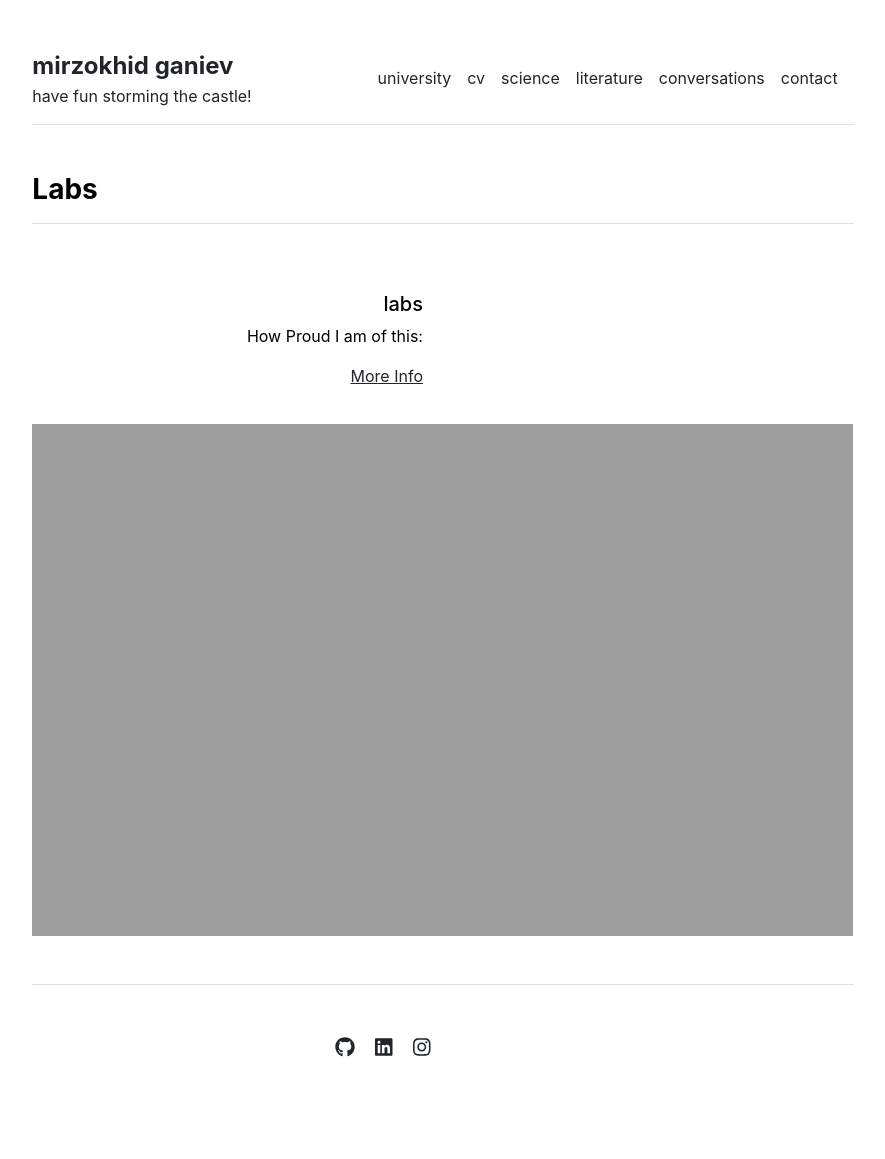
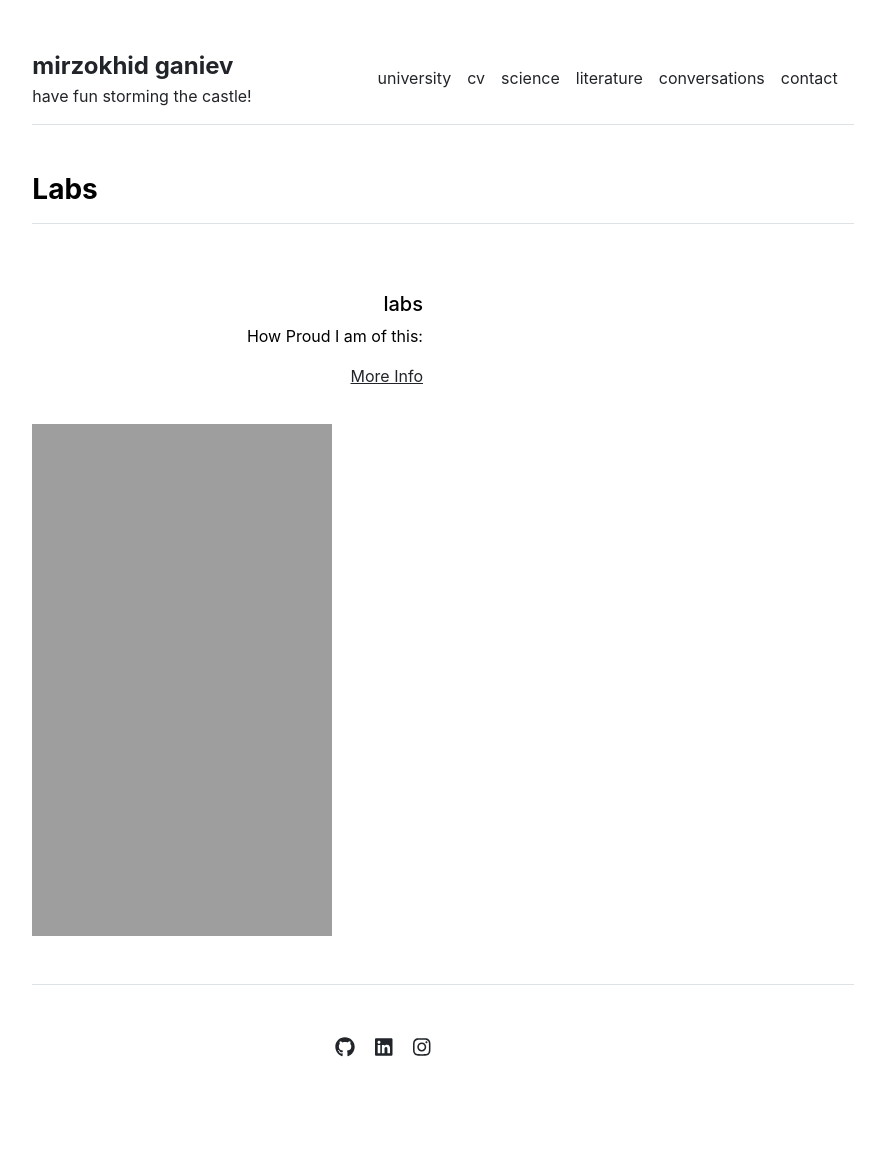
Before and after one commit to Mirzokhid/mirzokhid.github.io, a Jekyll site: the page built from science.md, in a window 1280 px wide. Shown: the whole page, without its empty margins (197-1082 px from the left). Built offline with Jekyll 4.4.1, drawn with Linux system fonts in a browser that asks for light colours.

Commit message:
Update science.html

```diff
--- a/_layouts/science.html
+++ b/_layouts/science.html
@@ -21,8 +21,8 @@
         <p> How Proud I am of this: {{ science.how}}</p>
         <p><a href="{{ site.github.url }}/science/labs/experiment{{ science.number }}">More Info</a></p>
     </div>
-    <div style="flex: 2;overflow-y: hidden;">
-      <iframe style="display:inline-block;float:left;margin-right:20px;" src="{{ site.github.url }}/science/labs/{{ science.url }}" width="100%" height="512" align="left"></iframe>
+    <div  style="display:inline-block;float:left;margin-right:20px;">
+      <iframe src="{{ site.github.url }}/science/labs/{{ science.url }}" width="100%" height="512" align="left"></iframe>
     </div>
   </div>
   {% endfor %}
```
